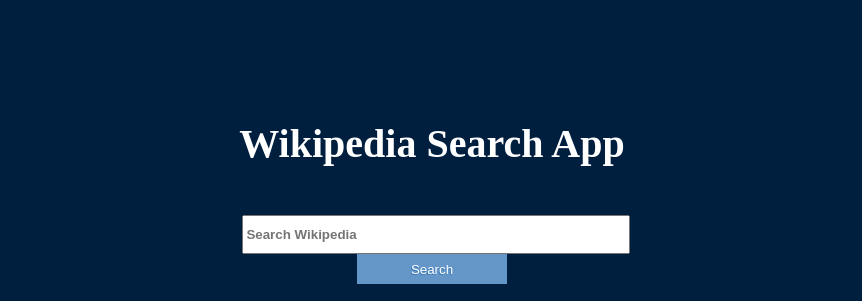
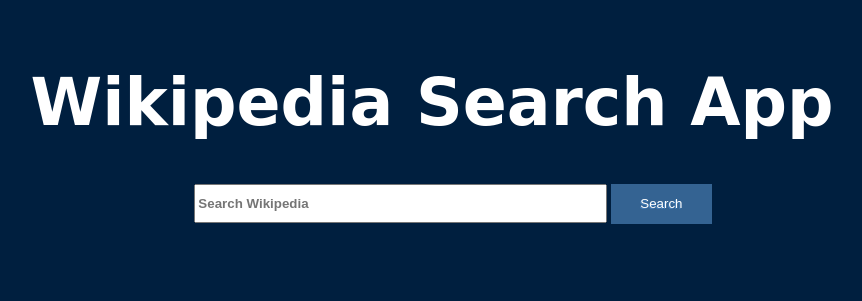
Before and after one commit to Nicknyr/FCCWikipedia, a plain HTML site: page index.html in a window 1280 px wide. Shown: the whole page, without its empty margins (208-1070 px from the left). Drawn offline with nearby package versions, Linux system fonts and the light colour scheme; a web font is replaced by a local one.

Commit message:
Added fonts

```diff
--- a/index.html
+++ b/index.html
@@ -2,6 +2,7 @@
 <html>
 <head>
 <link rel="stylesheet" href="styles.css">
+<link href="https://fonts.googleapis.com/css?family=Galada|Montserrat" rel="stylesheet">
 <script src="https://ajax.googleapis.com/ajax/libs/jquery/3.2.1/jquery.min.js"></script>
 <script src="js.js"></script>
 
@@ -12,15 +13,19 @@
 
 <body>
 
+  <main id="main">
     <h1>Wikipedia Search App</h1>
     <section id="searchDiv">
       <input type="text" name="search" value="" id="searchTerm" placeholder="Search Wikipedia">
       <button type="button" name="button" id="search">Search</button>
+      <ul id ="output">
+
+      </ul>
     </section>
+  </main>
 
-    <ul id ="output">
 
-    </ul>
+
 
 
 
--- a/styles.css
+++ b/styles.css
@@ -5,15 +5,18 @@ body {
 h1 {
   text-align: center;
   color: #fff;
-  margin-top: 3em;
-  font-size: 40px;
+  margin-top: 1em;
+  font-size: 65px;
+  font-family: 'Galada', cursive;
+  letter-spacing: 0px;
 }
 
 input[type="text"]{
-  width: 100%;
+  width: 40%;
   transition: all 1s ease-in-out;
   height: 2.5em;
   font-weight: bolder;
+  margin-left: 26.5%;
 
 }
 
@@ -24,17 +27,26 @@ input[type="text"]:focus{
 }
 */
 
+#main {
+  width: 80%;
+  margin-left: auto;
+  margin-right: auto;
+}
+
 #search {
-  height: 30px;;
-  width: 150px;
+  height: 40px;;
+  width: 10%;
   color: #fff;
-  background-color: #6496c8;
+  background-color: #346392;
   text-shadow: -1px 1px #417cb8;
   border: none;
+  margin-right: 21.5%;
+
 }
 
+
 #search:hover{
-  background-color: #346392;
+  background-color: #7FDBFF;
   text-shadow: -1px 1px #27496d;
 }
 
@@ -44,30 +56,31 @@ input[type="text"]:focus{
 }
 
 #searchDiv {
-  width: 30%;
-  margin-left: auto;
-  margin-right: auto;
+  width: 100%;
   text-align: center;
   margin-top: 3em;
+  display: inline;
 }
 
 #output {
-  font-size: 1.2em;
+  font-size: 1em;
   list-style-type: none;
   color: snow;
-  font-weight: bolder;
   letter-spacing: .5px;
   line-height: 1.5;
-  width: 30em;
+  width: 50%;
   margin-left: auto;
   margin-right: auto;
   text-align: center;
   padding-top: 3em;
+  font-family: 'Montserrat', sans-serif;
 }
 
 #output li {
-  padding-bottom: 2em;
-  padding-top: 2em;
+  padding-top: 1.5em;
+  padding-bottom: 1.5em;
+  padding-left: 1em;
+  padding-right: 1em;
   background-color: #001F3F;
   list-style-position:inside;
   border: 1px solid snow;
@@ -75,6 +88,9 @@ input[type="text"]:focus{
 
 
 #output li a {
-  color: #2ECC40;
+  color: #7FDBFF; /*#2ECC40;*/
   font-weight: bolder;
+  font-size: 20px;
+  letter-spacing: .5px;
+  line-height: 1.5;
 }
```
